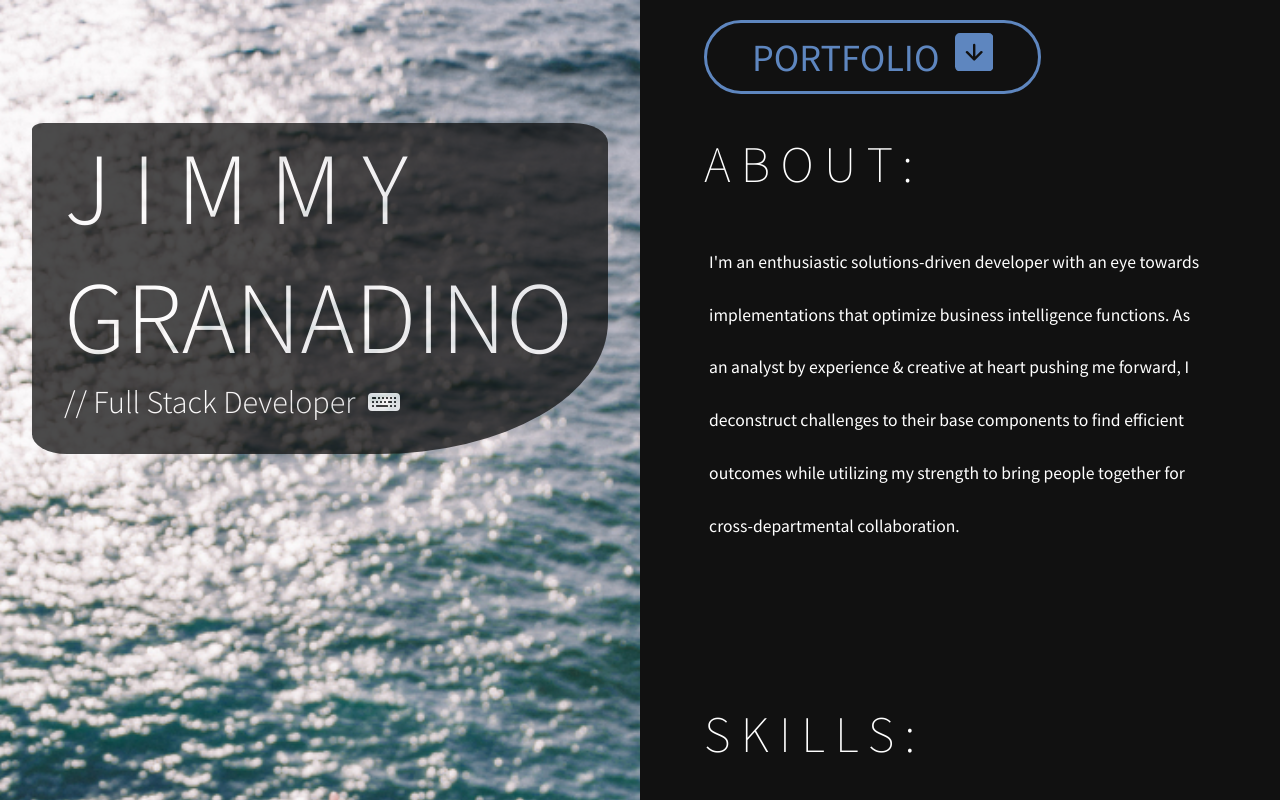
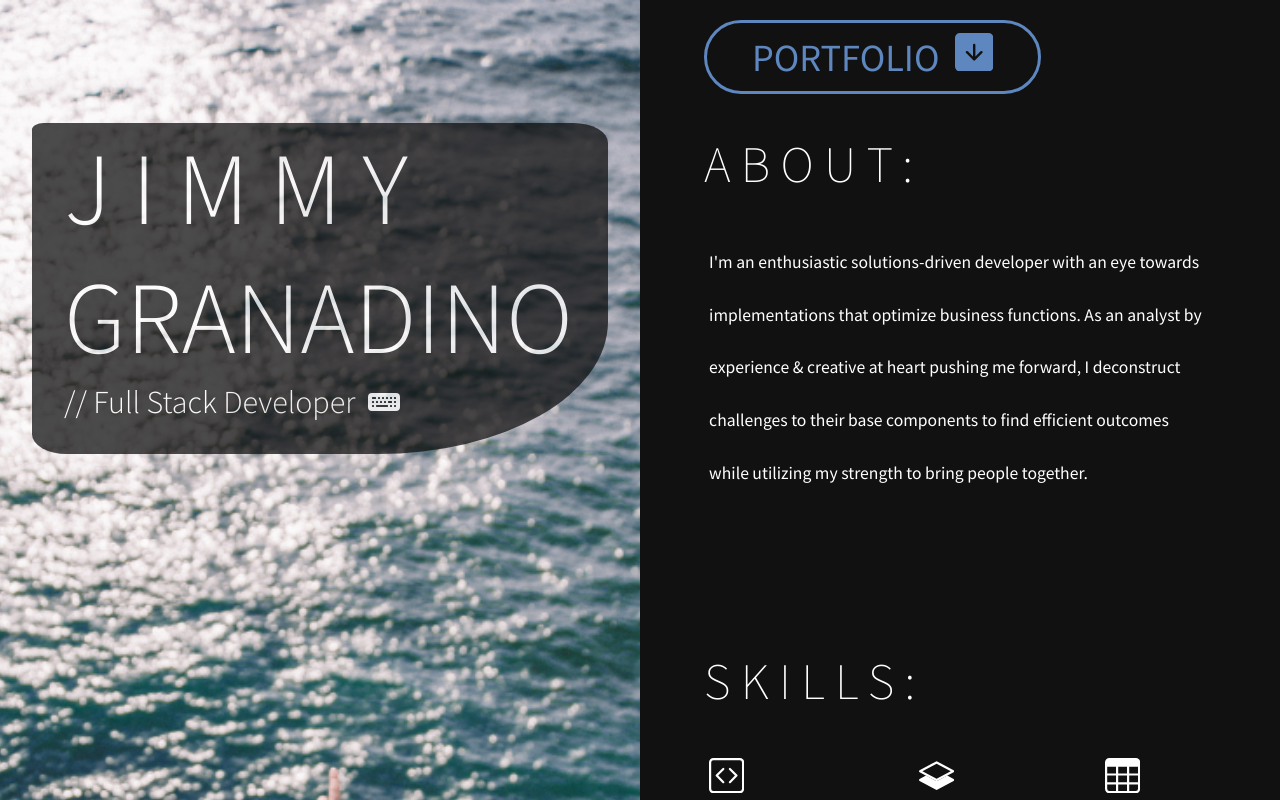
Before and after one commit to jimmygranadino/portfolio-react, a React (Create React App) app: page / in a window 1280 px wide. Shown: the top 800 px of the page. Built offline with nearby package versions, Linux system fonts and the light colour scheme; a web font is replaced by a local one.

Commit message:
about adj

```diff
--- a/src/App.css
+++ b/src/App.css
@@ -9,7 +9,6 @@ html {
 body {
   background: #111111;
 }
-
 
 ul {
   padding: 0;
--- a/src/components/About.jsx
+++ b/src/components/About.jsx
@@ -5,7 +5,7 @@ const About = () => {
     return (
         <div>
             <h1 className="headings">ABOUT:</h1>
-            <p className="content-text">I'm an enthusiastic solutions-driven developer with an eye towards implementations that optimize business intelligence functions. As an analyst by experience & creative at heart pushing me forward, I deconstruct challenges to their base components to find efficient outcomes while utilizing my strength to bring people together for cross-departmental collaboration.</p>
+            <p className="content-text">I'm an enthusiastic solutions-driven developer with an eye towards implementations that optimize business functions. As an analyst by experience & creative at heart pushing me forward, I deconstruct challenges to their base components to find efficient outcomes while utilizing my strength to bring people together.</p>
         </div>
     )
 }
```
